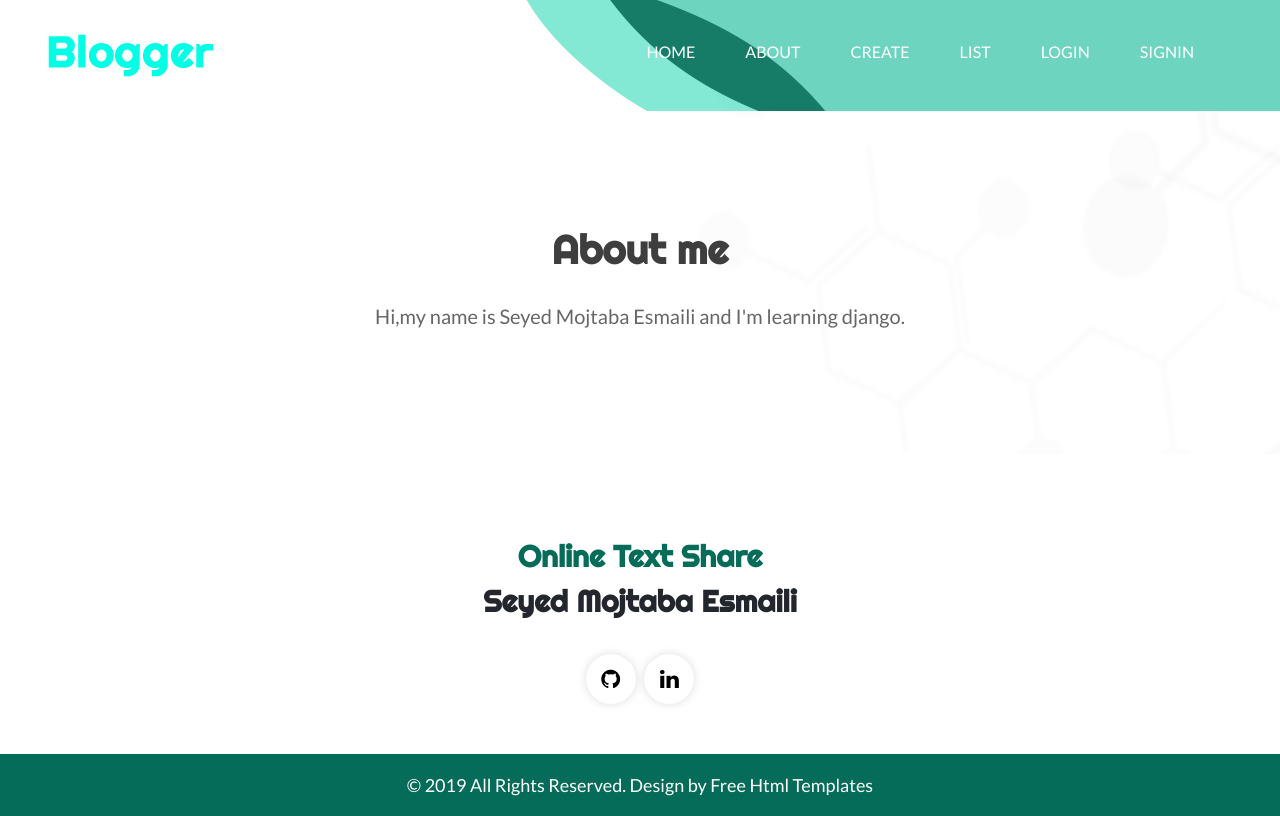
After one commit to SMojtabaE/OnlineTextShare, a Django app: page /about/ in a window 1280 px wide. The commit adds this page. Run offline with Django 4.2, Linux system fonts and the light colour scheme; some libraries are stand-ins or nearby versions; some web fonts are replaced.

Commit message:
about me page added

```diff
--- a/posts/static/posts/css/style.css
+++ b/posts/static/posts/css/style.css
@@ -315,7 +315,10 @@
      background-position: top;
 }
 
-
+.about {
+     padding: 25px 0 0px 0;
+     font-size: 20px;
+}
 
 .head_top1 {
      background: url(../images/bottom.png);
@@ -665,6 +668,11 @@
      line-height: 28px;
 }
 
+.titlepage .about span {
+     font-size: 20px;
+     line-height: 25px;
+
+}
 .contact {
      padding-top: 90px;
 }
--- /dev/null
+++ b/posts/templates/posts/about.html
@@ -0,0 +1,64 @@
+{% extends "posts/base.html" %}
+{% load static %}
+{% block content %}
+
+{% comment %}
+            <section class="banner_main_home">
+               <div class="container">
+                  <div class="row d_flex">
+                     <div class=" col-xl-8 col-lg-8 col-md-8 col-12-9">
+                        <div class="text-bg">
+                           <h1>Online<br> <span class="white1">Text Share</span></h1>
+                           <p>Hi,in Online Text Share,you can share your text and links to
+                              access it anywhere,on your phone or desktop.you can easily share it for yourself. </p>
+                           <a href=' {% url "posts:signup" %} '>Start Heare</a>
+                        </div>
+                     </div>
+                  </div>
+               </div>
+            </section>
+         </div> {% endcomment %}
+      </header>
+      <!-- end banner -->
+      <!-- blog_main -->
+      <div class="blog_main">
+         <div class="container">
+            <div class="row">
+               <div class="col-md-12">
+                  <div class="titlepage">
+                     <div class="about">
+                        <h2>About me</h2>
+                        <span>Hi,my name is Seyed Mojtaba Esmaili and I'm learning django.
+
+                        </span>
+                     </div>
+                  </div>
+               </div>
+            </div>
+            <!-- fist section -->
+
+            <!-- ############ -->
+            <div class='card-container'>
+               {% for post in posts_list %}
+
+                     <div class='card'>
+                        <div class='card-content'>
+                           {% comment %} <article> {% endcomment %}
+                              <h3>{{post.title}}</h3>
+                              <h4>Writer : <b><i>{{post.user.username}}</i></b></h4>
+                              <h4>Time Posted : {{post.date_posted}}</h4>
+                              <p>{{post.content|truncatewords:25}}</p>
+                              <a href='/public_post_detail/{{post.id}}' class='post-btn'>Read More</a>
+                           {% comment %} </article> {% endcomment %}
+                        </div>
+                     </div>
+
+               {% endfor %}
+            </div>
+
+    <!-- end fist section -->
+         </div>
+      </div>
+      <!-- end blog_main -->
+
+      {% endblock content %}
--- a/posts/templates/posts/base.html
+++ b/posts/templates/posts/base.html
@@ -1,31 +1,3 @@
-{% comment %} {% load static %}
-<!DOCTYPE html>
-<html>
-<head>
-    <title>Posts</title>
-    <link rel="stylesheet" href="{% static 'posts/style.css' %}">
-</head>
-<body>
-<div class='navbar'>
-    <a href=' {% url "posts:home" %} '>Home Page</a>
-    {% if user.is_authenticated %}
-        <a href=' {% url "logout" %} '>Logout from {{user.get_username}}</a>
-    {% else %}
-        <a href=' {% url "login" %} '>LogIn</a>
-        <a href=' {% url "posts:signup" %} '>SignIn</a>
-    {% endif %}
-</div>
-
-
-{% block content %}
-
-
-{% endblock content %}
-
-</body>
-</html> {% endcomment %}
-
-
 {% load static %}
 <!DOCTYPE html>
 <html lang="en">
@@ -91,7 +63,7 @@
                                    <a class="nav-link" href='{% url "posts:home" %}'> Home  </a>
                                 </li>
                                 <li class="nav-item">
-                                   <a class="nav-link" href="#contact">About</a>
+                                   <a class="nav-link" href=' {% url "posts:about" %} '>About</a>
                                 </li>
                                 <li class="nav-item">
                                    <a class="nav-link" href=' {% url "posts:create_post" %} '>Create</a>
@@ -174,3 +146,33 @@
  <script src="https:cdnjs.cloudflare.com/ajax/libs/fancybox/2.1.5/jquery.fancybox.min.js"></script>
 </body>
 </html>
+
+
+
+
+{% comment %} {% load static %}
+<!DOCTYPE html>
+<html>
+<head>
+    <title>Posts</title>
+    <link rel="stylesheet" href="{% static 'posts/style.css' %}">
+</head>
+<body>
+<div class='navbar'>
+    <a href=' {% url "posts:home" %} '>Home Page</a>
+    {% if user.is_authenticated %}
+        <a href=' {% url "logout" %} '>Logout from {{user.get_username}}</a>
+    {% else %}
+        <a href=' {% url "login" %} '>LogIn</a>
+        <a href=' {% url "posts:signup" %} '>SignIn</a>
+    {% endif %}
+</div>
+
+
+{% block content %}
+
+
+{% endblock content %}
+
+</body>
+</html> {% endcomment %}
--- a/posts/urls.py
+++ b/posts/urls.py
@@ -1,7 +1,8 @@
 from django.urls import path
 from .views import (PostCreateview,HomePostsListView,
                     PostDetailview,PostUpdateView,PostDeleteView,
-                    SignUpCreateView,UserPostListView,PublicPostDetailview)
+                    SignUpCreateView,UserPostListView,PublicPostDetailview,
+                    AboutView)
 app_name = 'posts'
 
 urlpatterns = [
@@ -12,5 +13,6 @@
     path('public_post_detail/<int:pk>',PublicPostDetailview.as_view(),name='public_detail_post'),
     path('update_post/<int:pk>',PostUpdateView.as_view(),name='post_update'),
     path('delete_post/<int:pk>',PostDeleteView.as_view(),name='delete_post'),
-    path('signup/',SignUpCreateView.as_view(),name='signup')
+    path('signup/',SignUpCreateView.as_view(),name='signup'),
+    path('about/',AboutView.as_view(),name='about'),
 ]
--- a/posts/views.py
+++ b/posts/views.py
@@ -1,4 +1,4 @@
-from django.views.generic import CreateView,ListView,DetailView,UpdateView,DeleteView
+from django.views.generic import CreateView,ListView,DetailView,UpdateView,DeleteView,TemplateView
 from .models import Post
 from django.urls import reverse_lazy
 from django.contrib.auth.forms import UserCreationForm
@@ -39,7 +39,7 @@
     paginate_by = 6
 
     def get_queryset(self):
-        if self.request.user.is_staff:           # check if superuser is logedtn, show all posts
+        if self.request.user.is_staff:           # check if superuser is logedin, show all posts
             return Post.objects.all()
 
         return Post.objects.filter(user=self.request.user)         # if regular user,only show the users posts
@@ -69,3 +69,7 @@
     success_url = reverse_lazy('login')
 
     template_name = 'registration/signup.html'
+
+
+class AboutView(TemplateView):
+    template_name = 'posts/about.html'
```
Also changed, not shown: db.sqlite3.
